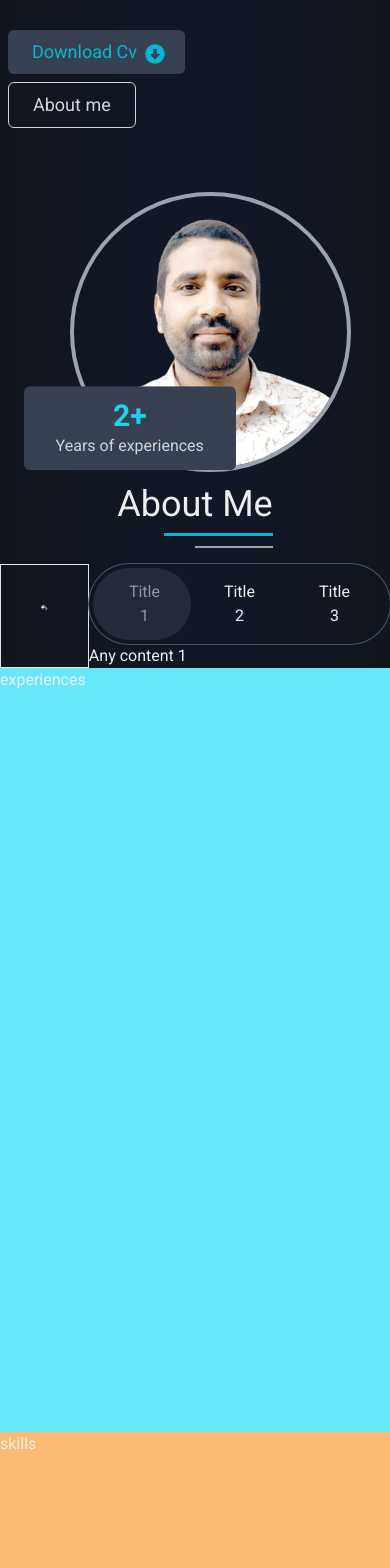
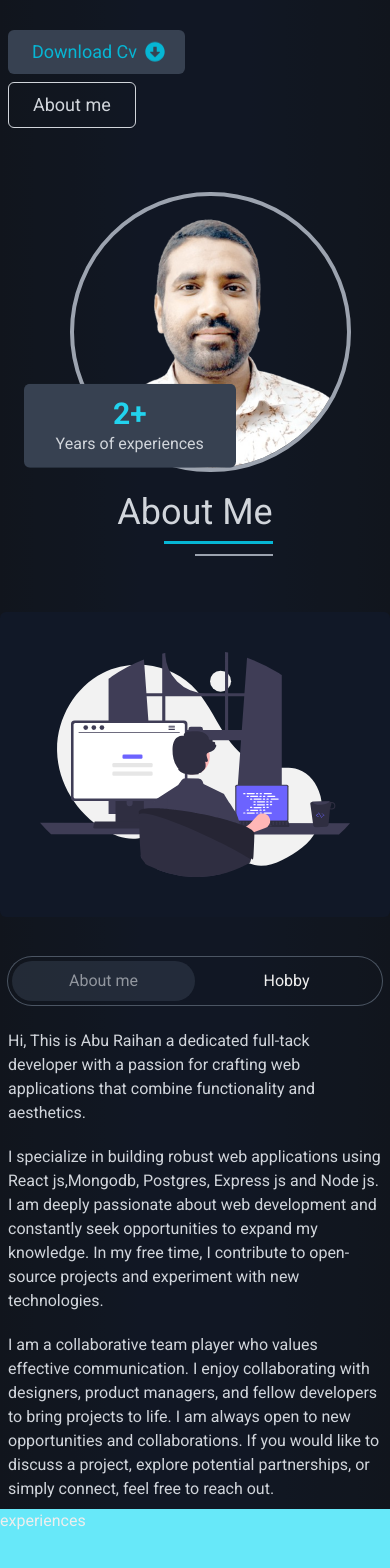
Before and after one commit to aburaihan8715/portfolio-client, a Next.js app: page / in a window 390 px wide. Shown: the part 360-1928 px from the top of the page. Built offline with nearby package versions, Linux system fonts and the light colour scheme.

Commit message:
about me done

```diff
--- a/package.json
+++ b/package.json
@@ -13,6 +13,7 @@
     "class-variance-authority": "^0.7.1",
     "clsx": "^2.1.1",
     "lucide-react": "^0.469.0",
+    "motion": "^11.16.0",
     "next": "14.2.16",
     "react": "^18",
     "react-dom": "^18",
--- a/src/app/globals.css
+++ b/src/app/globals.css
@@ -20,6 +20,7 @@ body {
     #11151d
   );
   color: #eee;
+  overflow-x: hidden;
 }
 
 @layer utilities {
--- a/src/components/common/heading.tsx
+++ b/src/components/common/heading.tsx
@@ -3,7 +3,7 @@ import React from "react";
 const Heading = ({ text }: { text: string }) => {
   return (
     <div className="relative w-fit">
-      <h1 className="w-full capitalize text-4xl font-medium">{text}</h1>
+      <h1 className="w-full capitalize text-4xl font-medium text-gray-300">{text}</h1>
       <span className="h-[3px] bg-cyan-500 w-[70%] inline-block absolute -bottom-3 right-0" />
       <span className="h-0.5 bg-gray-400 w-[50%] inline-block absolute -bottom-6 right-0" />
     </div>
--- a/src/components/home-view/about-me/about-me.tsx
+++ b/src/components/home-view/about-me/about-me.tsx
@@ -7,16 +7,16 @@ import AboutMeTab from "./tab";
 
 const AboutMe = () => {
   return (
-    <section id="about-me" className="scroll-m-20">
+    <section id="about-me" className="scroll-m-20 py-2 md:py-10">
       <div className="w-full max-w-7xl mx-auto">
-        <div className="mb-10 flex justify-center">
+        <div className="mb-20 flex justify-center">
           <Heading text={`about me`} />
         </div>
-        <div className="flex">
-          <div className="flex-1 border p-10">
+        <div className="flex flex-col md:flex-row gap-10">
+          <div className="flex-1 p-10 bg-gray-900 rounded-md">
             <Image src={programmingImage} alt="programming" />
           </div>
-          <div className="flex-1">
+          <div className="flex-1 px-2">
             <AboutMeTab />
           </div>
         </div>
--- a/src/components/home-view/about-me/tab.tsx
+++ b/src/components/home-view/about-me/tab.tsx
@@ -1,28 +1,25 @@
 "use client";
 import React, { useState } from "react";
 import { Tab, Tabs, TabList, TabPanel } from "react-tabs";
-import "react-tabs/style/react-tabs.css";
+import { motion } from "motion/react";
 const AboutMeTab = () => {
   const [tabIndex, setTabIndex] = useState(0);
+  console.log(tabIndex);
   return (
     <Tabs selectedIndex={tabIndex} onSelect={(index) => setTabIndex(index)}>
       <div className="ring-1 ring-gray-600 p-1 rounded-full">
-        <TabList className="flex p-1 rounded-full items-center justify-center relative">
-          <Tab selectedClassName="" className=" cursor-pointer px-8 py-2 rounded-full w-[33.33%] text-center">
-            Title 1
+        <TabList className="flex rounded-full items-center justify-center relative">
+          <Tab selectedClassName="outline-0" className=" cursor-pointer px-8 py-2 rounded-full w-[50%] text-center">
+            About me
           </Tab>
 
-          <Tab selectedClassName="" className="cursor-pointer px-8 py-2 rounded-full  w-[33.33%] text-center">
-            Title 2
-          </Tab>
-
-          <Tab selectedClassName="" className=" cursor-pointer px-8 py-2 rounded-full w-[33.33%] text-center">
-            Title 3
+          <Tab selectedClassName="outline-0" className="cursor-pointer px-8 py-2 rounded-full  w-[50%] text-center">
+            Hobby
           </Tab>
 
           <span
-            className={`absolute left-0 top-0 h-full w-[33.33%] bg-gray-700/50 rounded-full transition-transform duration-500 cursor-pointer ${
-              tabIndex === 1 ? "translate-x-full" : tabIndex === 2 ? "translate-x-[200%]" : "translate-x-0"
+            className={`absolute left-0 top-0 h-full w-[50%] bg-gray-700/50 rounded-full transition-transform duration-500 cursor-pointer ${
+              (tabIndex === 0 && "translate-x-0") || (tabIndex === 1 && "translate-x-[100%]")
             }`}
           />
           {/* <span
@@ -33,13 +30,50 @@ const AboutMeTab = () => {
       </div>
 
       <TabPanel>
-        <h2>Any content 1</h2>
+        <motion.div
+          initial={{ opacity: 0, scale: 0.5 }}
+          animate={{ opacity: 1, scale: 1 }}
+          transition={{ duration: 0.5 }}
+          key={tabIndex}
+          className="mt-6 space-y-5"
+        >
+          <p className="text-gray-300">
+            Hi, This is Abu Raihan a dedicated full-tack developer with a passion for crafting web applications that combine functionality and
+            aesthetics.
+          </p>
+          <p className="text-gray-300">
+            I specialize in building robust web applications using React js,Mongodb, Postgres, Express js and Node js. I am deeply passionate about
+            web development and constantly seek opportunities to expand my knowledge. In my free time, I contribute to open-source projects and
+            experiment with new technologies.
+          </p>
+          <p className="text-gray-300">
+            I am a collaborative team player who values effective communication. I enjoy collaborating with designers, product managers, and fellow
+            developers to bring projects to life. I am always open to new opportunities and collaborations. If you would like to discuss a project,
+            explore potential partnerships, or simply connect, feel free to reach out.
+          </p>
+        </motion.div>
       </TabPanel>
       <TabPanel>
-        <h2>Any content 2</h2>
-      </TabPanel>
-      <TabPanel>
-        <h2>Any content 3</h2>
+        <motion.div
+          initial={{ opacity: 0, scale: 0.5 }}
+          animate={{ opacity: 1, scale: 1 }}
+          transition={{ duration: 0.5 }}
+          key={tabIndex}
+          className="mt-6 space-y-5"
+        >
+          <p className="text-gray-300">
+            I have a deep passion for both reading books and traveling, as they allow me to explore new worlds in their own unique ways. Through
+            books, I can lose myself in captivating stories, whether it’s an imaginative fantasy, a thrilling mystery, or a profound work of
+            non-fiction. Each page brings new perspectives, broadening my understanding of cultures, histories, and ideas that I might never encounter
+            in everyday life. Books have the power to transport me to distant lands and eras, igniting my curiosity and imagination.
+          </p>
+          <p className="text-gray-300">
+            Traveling, on the other hand, brings these explorations to life. It allows me to experience the beauty of the world firsthand—whether it’s
+            walking along sandy beaches, hiking through breathtaking mountains, or wandering through vibrant cityscape. Meeting people from different
+            backgrounds and immersing myself in their traditions and cuisines adds a layer of depth to what I’ve read. Every journey teaches me
+            something new, whether it’s about the world around me or about myself.
+          </p>
+        </motion.div>
       </TabPanel>
     </Tabs>
   );
--- a/src/components/home-view/hero.tsx
+++ b/src/components/home-view/hero.tsx
@@ -5,9 +5,9 @@ import profilePhot from "@/assets/images/p2.png";
 
 const Hero = () => {
   return (
-    <section id="hero" className="min-h-[calc(100vh-80px)] scroll-m-20">
+    <section id="hero" className="min-h-[calc(100vh-80px)] scroll-m-20 py-2 md:py-10">
       <div className="w-full max-w-7xl mx-auto">
-        <div className="flex py-2 md:py-10 md:flex-row flex-col items-center px-2">
+        <div className="flex md:flex-row flex-col items-center px-2">
           <div className="lg:flex-grow md:w-1/2 lg:pr-24 md:pr-16 flex flex-col md:items-start md:text-left mb-16 md:mb-0">
             <p className="text-xl font-semibold text-gray-300">Hi, I&apos;m Abu Raihan</p>
             <h1 className="md:text-5xl text-2xl mb-4 font-semibold mt-3 text-gray-300">Full-Stack Web Developer</h1>
```
Also changed, not shown: 1 other file (tests, documents, lock files or other folders).
